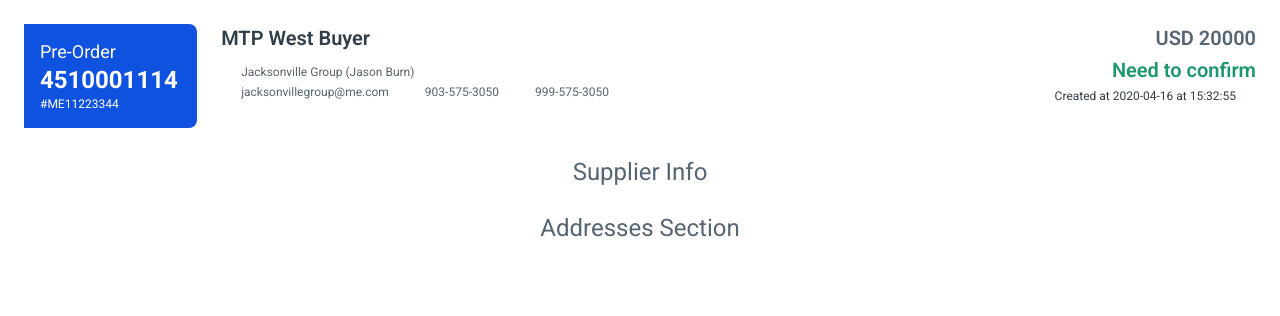
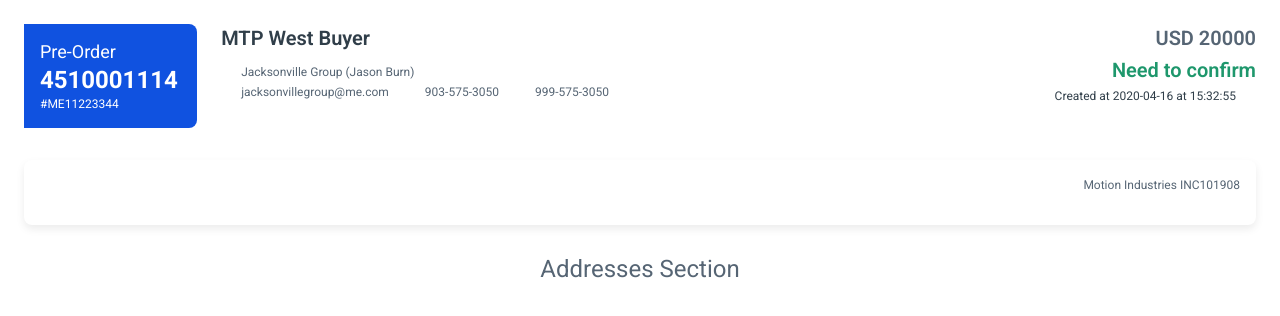
Before and after one commit to gustavonikov/me-front-challenge, a Vue app: page / in a window 1280 px wide. Shown: the top 316 px of the page. Built offline with nearby package versions, Linux system fonts and the light colour scheme.

Commit message:
refactor: rename prop

```diff
--- a/src/components/CompanyDetails.vue
+++ b/src/components/CompanyDetails.vue
@@ -1,30 +1,30 @@
 <template>
   <div :class="`company-info -layout-${layout}`">
     <div
-      v-if="billingData.length"
+      v-if="billingInfo.length"
       class="billing-details"
       role="group"
       aria-label="Company Billing information"
     >
       <vCompanyDetailsField
-        v-for="field in billingData"
-        :key="field.infoType"
-        :field="field.infoType"
-        :value="field.value"
+        v-for="info in billingInfo"
+        :key="info.type"
+        :field="info.type"
+        :value="info.value"
       />
     </div>
 
     <div
-      v-if="communicationData.length"
+      v-if="communicationInfo.length"
       class="communication-details"
       role="group"
       aria-label="Company Communication information"
     >
       <vCompanyDetailsField
-        v-for="field in communicationData"
-        :key="field.infoType"
-        :field="field.infoType"
-        :value="field.value"
+        v-for="info in communicationInfo"
+        :key="info.type"
+        :field="info.type"
+        :value="info.value"
       />
     </div>
   </div>
@@ -34,11 +34,11 @@
 import vCompanyDetailsField from './CompanyDetailsField.vue'
 
 defineProps({
-  billingData: {
+  billingInfo: {
     type: Array,
     default: () => [],
   },
-  communicationData: {
+  communicationInfo: {
     type: Array,
     default: () => [],
   },
--- a/src/components/PreOrderHeader.vue
+++ b/src/components/PreOrderHeader.vue
@@ -13,16 +13,16 @@
         <vText class="title" tag="h1" type="headline-h5" color="neutral-700">MTP West Buyer</vText>
 
         <vCompanyDetails
-          :billing-data="[
+          :billing-info="[
             {
-              infoType: 'name',
+              type: 'name',
               value: 'Jacksonville Group (Jason Burn)',
             },
           ]"
-          :communication-data="[
-            { infoType: 'email', value: 'jacksonvillegroup@me.com' },
-            { infoType: 'phone', value: '903-575-3050' },
-            { infoType: 'fax', value: '999-575-3050' },
+          :communication-info="[
+            { type: 'email', value: 'jacksonvillegroup@me.com' },
+            { type: 'phone', value: '903-575-3050' },
+            { type: 'fax', value: '999-575-3050' },
           ]"
           layout="rows"
         />
--- a/src/components/SupplierInfo.vue
+++ b/src/components/SupplierInfo.vue
@@ -1,8 +1,29 @@
 <template>
-  <h2>Supplier Info</h2>
+  <vCardBillingAddress
+    :company="{
+      label: 'Supplier',
+      name: 'Motion Industries INC',
+      code: '101908',
+      billingInfo: [
+        {
+          type: 'address',
+          value: 'O Box 1477 - Birmingham AL - 35201-4666 - United States of America',
+        },
+        { type: 'cnpj', value: 'CNPJ: 00.823.053/0001-02' },
+        { type: 'name', value: 'Jack Jeff Ripple Applejack' },
+      ],
+      communicationInfo: [
+        { type: 'email', value: 'jack_jeff_applejack@motion.com' },
+        { type: 'phone', value: '800-296-5522' },
+        { type: 'fax', value: '800-296-5522' },
+        { type: 'readAt', value: '2020-05-23T12:45:20.39' },
+      ],
+    }"
+  />
 </template>
 
- <script setup>
+<script setup>
+import vCardBillingAddress from './CardBillingAddress.vue'
 </script>
 
  <style lang="scss" scoped>
```
Also changed, not shown: 1 other file (tests, documents, lock files or other folders).
